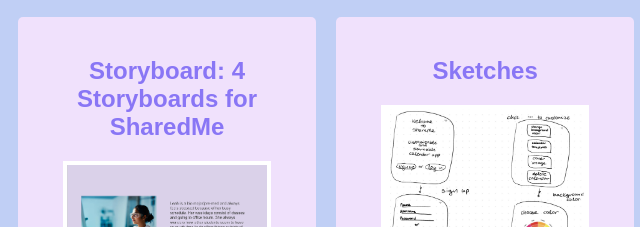
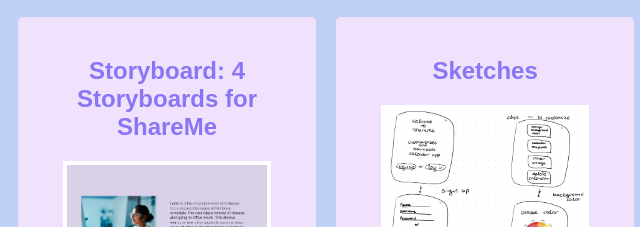
Before and after one commit to alexisligaya/alexisligaya.github.io, a plain HTML site: page index.html in a window 1280 px wide. Shown: the part 562-789 px from the top of the page, 0-640 px from the left. Drawn offline with Linux system fonts and the light colour scheme.

Commit message:
Add files via upload

```diff
--- a/index.html
+++ b/index.html
@@ -39,7 +39,7 @@
 
         <!--Storyboard Assignment-->
         <section class="assignment">
-            <a href="files/storyboard.pdf"><h2>Storyboard: 4 Storyboards for SharedMe</h2></a>
+            <a href="files/storyboard.pdf"><h2>Storyboard: 4 Storyboards for ShareMe</h2></a>
             <a href="files/storyboard.pdf"><img src="images/storyboard.png"></a>
                 <p>
                     A storyboard of a typical person who would use a shared calendar.
```
